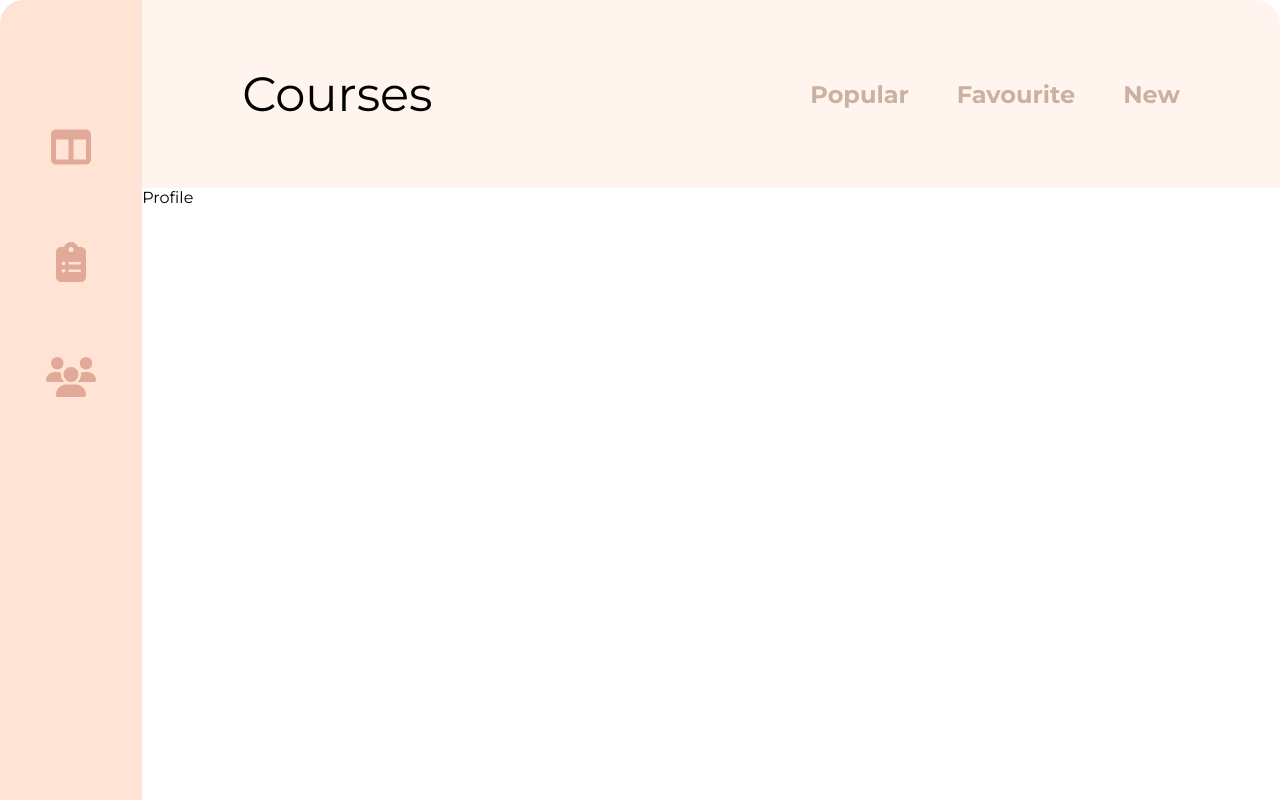
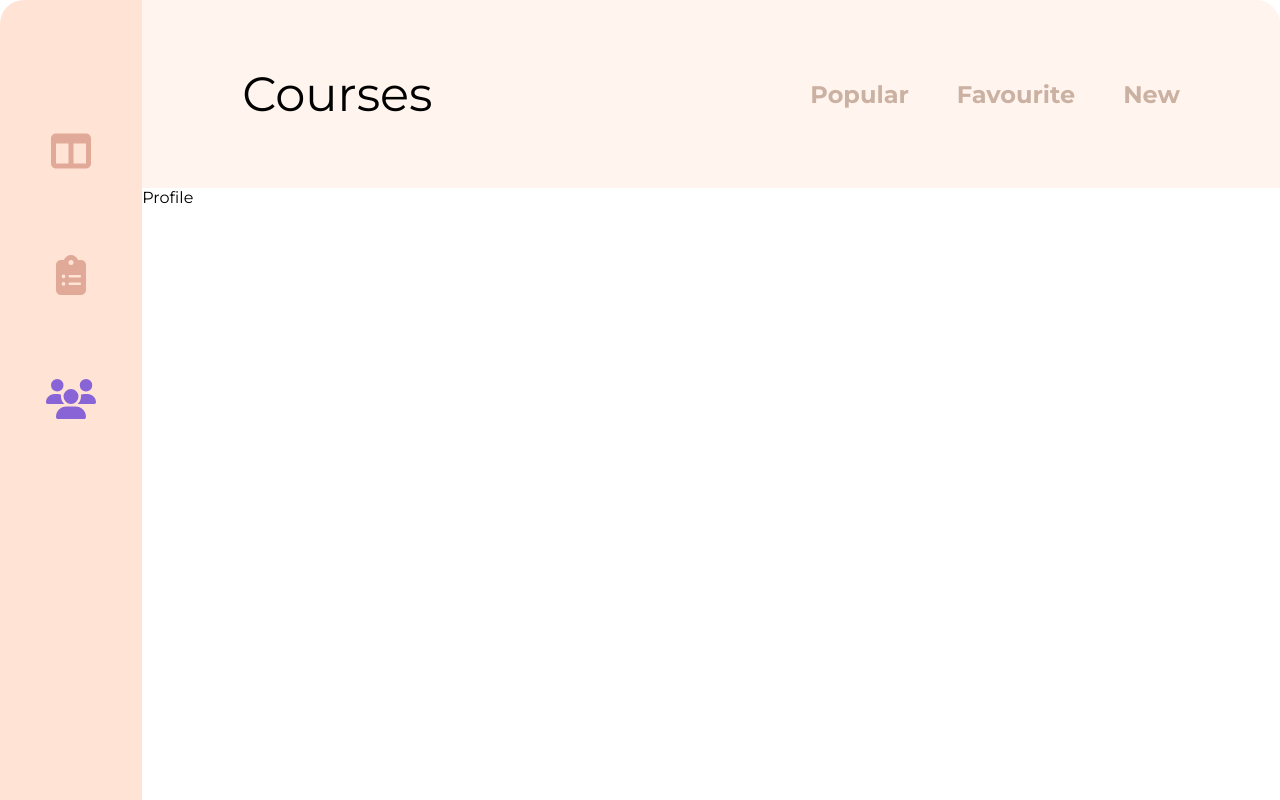
Before and after one commit to Nare-Stepanyan/task-courses, a React (Create React App) app: page /profile in a window 1280 px wide. Built offline with nearby package versions, Linux system fonts and the light colour scheme.

Commit message:
add sidebar avigation styling

```diff
--- a/src/components/card.tsx
+++ b/src/components/card.tsx
@@ -43,13 +43,11 @@ const TopTexts = styled.div`
   justify-content: space-between;
   align-items: flex-start;
   margin-bottom: 15px;
-  font-family: "Montserrat";
   font-weight: 500;
   font-size: 24px;
   color: #ffffff;
 `;
 const Lessons = styled.div`
-  font-family: "Montserrat";
   font-weight: 500;
   font-size: 16px;
   color: #ffffff;
--- a/src/components/header.tsx
+++ b/src/components/header.tsx
@@ -42,7 +42,6 @@ const Navigation = styled.div`
   align-items: center;
 `;
 const Title = styled.div`
-  font-family: "Montserrat";
   font-style: normal;
   font-weight: 400;
   font-size: 48px;
@@ -54,11 +53,8 @@ const Links = styled.div`
   align-items: center;
 `;
 const Link = styled.div`
-  font-family: "Montserrat";
-  font-style: normal;
   font-weight: 700;
   font-size: 24px;
-  line-height: 29px;
   color: #cbb1a2;
   margin-left: 48px;
   cursor: pointer;
--- a/src/components/sidebar.tsx
+++ b/src/components/sidebar.tsx
@@ -1,42 +1,59 @@
-import React, { useState } from "react";
+import React, { useState, useEffect } from "react";
+import { NavLink } from "react-router-dom";
 import { FontAwesomeIcon } from "@fortawesome/react-fontawesome";
 import {
   faTableColumns,
   faClipboardList,
   faUsers,
 } from "@fortawesome/free-solid-svg-icons";
-import { useNavigate } from "react-router-dom";
 import styled from "styled-components";
 
 const SideBar = () => {
-  const navigate = useNavigate();
-  const [active, isActive] = useState(false);
+  const [activeLink, setActiveLink] = useState("");
+
+  useEffect(() => {
+    const path = window.location.pathname;
+    setActiveLink(path);
+  }, []);
+  const handleItemClick = (item: string) => {
+    setActiveLink(item);
+  };
 
   return (
     <Container>
-      <IconContainer>
-        <FontAwesomeIcon
-          icon={faTableColumns}
-          onClick={() => {
-            navigate("/");
-          }}
-        />
+      <IconContainer className={activeLink === "/" ? "active" : ""}>
+        <StyledNavLink
+          to="/"
+          onClick={() => handleItemClick("/")}
+          className={activeLink === "/" ? "active" : ""}
+        >
+          <FontAwesomeIcon icon={faTableColumns} />
+        </StyledNavLink>
       </IconContainer>
-      <IconContainer>
+      <IconContainer
+        className={activeLink === "/completed-courses" ? "active" : ""}
+      >
+        <StyledNavLink
+          to="/completed-courses"
+          onClick={() => handleItemClick("/completed-courses")}
+          className={activeLink === "/completed-courses" ? "active" : ""}
+        >
           <FontAwesomeIcon
             icon={faClipboardList}
-          onClick={() => {
-            navigate("/completed-courses");
-          }}
+            onClick={() => handleItemClick("completed")}
           />
+        </StyledNavLink>
       </IconContainer>
-      <IconContainer>
+      <IconContainer className={activeLink === "profile" ? "active" : ""}>
+        <StyledNavLink
+          to="/profile"
+          className={activeLink === "profile" ? "active" : ""}
+        >
           <FontAwesomeIcon
             icon={faUsers}
-          onClick={() => {
-            navigate("/profile");
-          }}
+            onClick={() => handleItemClick("profile")}
           />
+        </StyledNavLink>
       </IconContainer>
     </Container>
   );
@@ -51,20 +68,25 @@ const Container = styled.div`
   padding-top: 127px;
   background-color: #ffe4d6;
   border-radius: 24px 0px 0px 0px;
-  color: #e1aa98;
 `;
-const ActiveIcon = styled.div`
-  color: #8964d7;
-  border-left: 3px solid #8964d7;
-`;
-const IconContainer = styled.div.attrs({
-  className: ActiveIcon,
-})`
+const IconContainer = styled.div`
   width: 100%;
   display: flex;
   justify-content: center;
   margin-bottom: 75px;
   font-size: 40px;
+  color: #e1aa98;
+  &.active {
+    border-left: 3px solid #8964d7;
+  }
+`;
+const StyledNavLink = styled(NavLink)`
+  text-decoration: none;
+  color: #e1aa98;
   cursor: pointer;
+  &.active {
+    color: #8964d7;
+  }
 `;
+
 export default SideBar;
```
Lines whose indentation alone changed are shown as unchanged.
